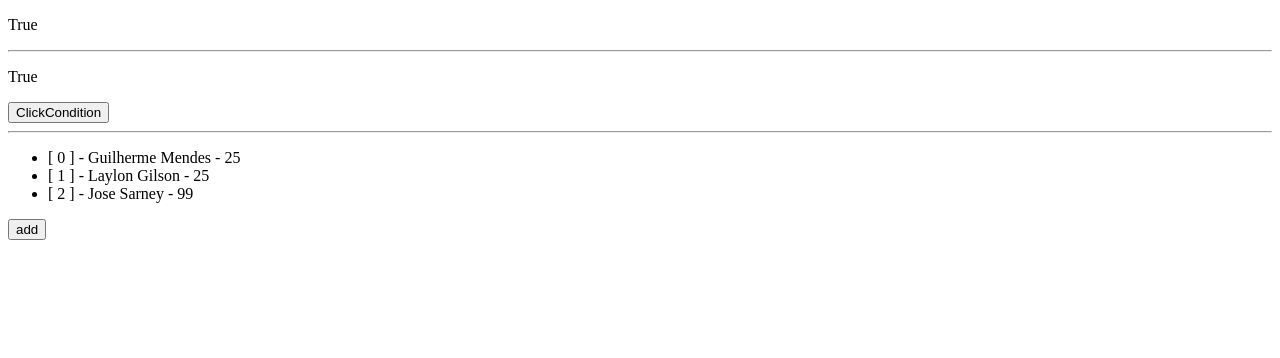
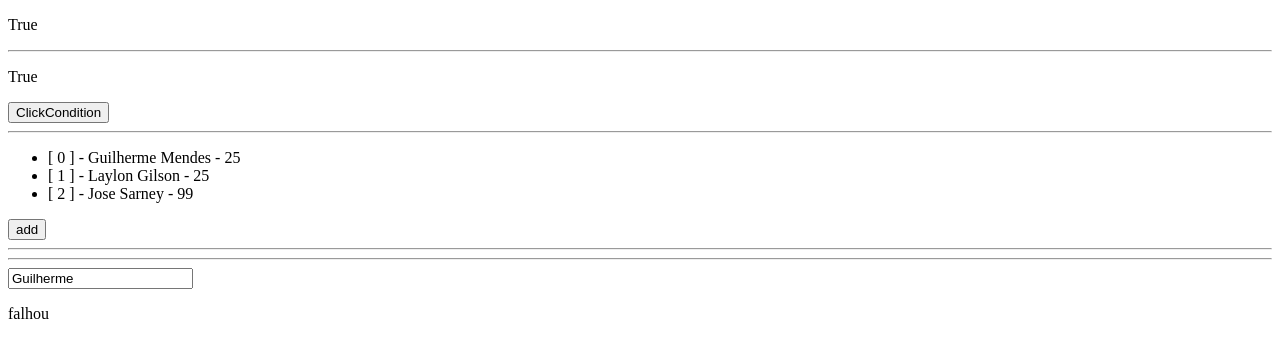
Before and after one commit to Guilherme-mendesc/angular15, an Angular app: page / in a window 1280 px wide. Shown: the top 358 px of the page. Built offline with nearby package versions, Linux system fonts and the light colour scheme.

Commit message:
ngSwitch

```diff
--- a/src/app/diretivas-estruturais/diretivas-estruturais.component.html
+++ b/src/app/diretivas-estruturais/diretivas-estruturais.component.html
@@ -20,5 +20,19 @@
     [ {{i}} ] - {{item.nome}} - {{item.idade}}
 </li>
 </ul>
-<button (click)="onClickAddList()">add
-</button>
+<button (click)="onClickAddList()">add</button>
+
+<hr>
+<hr>
+
+<input type="text" [(ngModel)]="nome">
+<div [ngSwitch]="'nome'" >
+    <p *ngSwitchCase="'Guilherme'">
+        Guilherme
+    </p>
+    <p *ngSwitchCase="'Nay'">
+        Sunas</p>
+
+        <p *ngSwitchDefault>
+            falhou</p>
+</div>
--- a/src/app/diretivas-estruturais/diretivas-estruturais.component.ts
+++ b/src/app/diretivas-estruturais/diretivas-estruturais.component.ts
@@ -14,6 +14,8 @@ export class DiretivasEstruturaisComponent implements OnInit {
     { nome: "Laylon Gilson", idade: 25},
     { nome: "Jose Sarney", idade: 99 }
   ];
+
+  public nome: string ='Guilherme';
   constructor(){
   }
 
@@ -46,4 +48,6 @@ export class DiretivasEstruturaisComponent implements OnInit {
     this.list.splice(event, 1);
   }
 
+
+
 }
```
